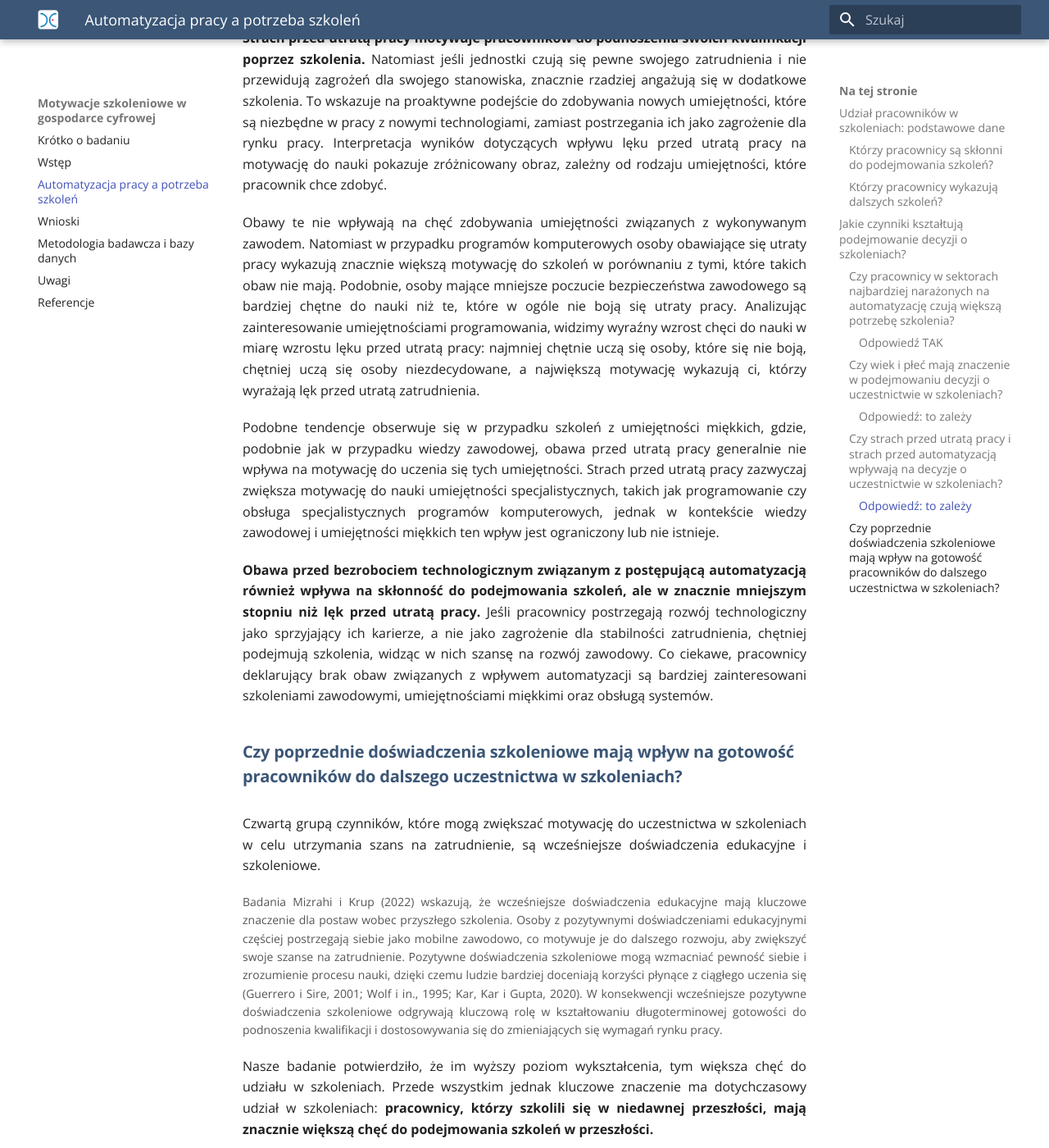
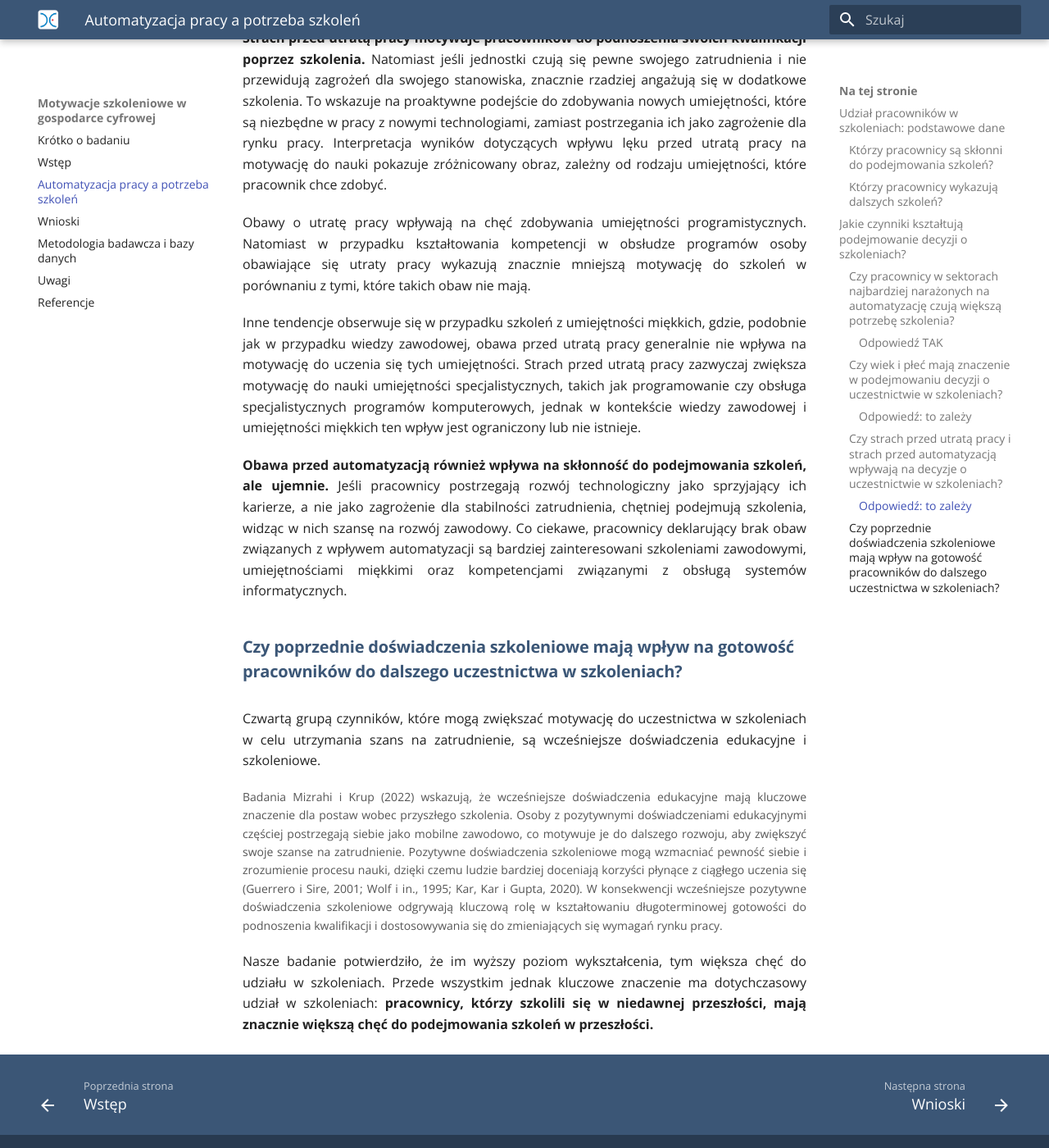
Before and after one commit to DELab-UW/site-test, an MkDocs documentation site: the page built from docs/automatyzacja.md, in a window 1280 px wide and 1400 px high, scrolled down 10668 px. Shown: the whole window at 82% size. Built offline with MkDocs 1.6.1 and Material for MkDocs 9.7.7, drawn with Linux system fonts in a browser that asks for light colours.

Commit message:
text changes

```diff
--- a/docs/automatyzacja.md
+++ b/docs/automatyzacja.md
@@ -215,14 +215,15 @@ Podobnie, badania Innocenti i Golin (2022) wykazały, że świadomość technolo
 <b>Strach przed utratą pracy motywuje pracowników do podnoszenia swoich kwalifikacji poprzez szkolenia.</b> Natomiast jeśli jednostki czują się pewne swojego zatrudnienia i nie przewidują zagrożeń dla swojego stanowiska, znacznie rzadziej angażują się w dodatkowe szkolenia. To wskazuje na proaktywne podejście do zdobywania nowych umiejętności, które są niezbędne w pracy z nowymi technologiami, zamiast postrzegania ich jako zagrożenie dla rynku pracy. Interpretacja wyników dotyczących wpływu lęku przed utratą pracy na motywację do nauki pokazuje zróżnicowany obraz, zależny od rodzaju umiejętności, które pracownik chce zdobyć.
 </div>
 <div style="text-align: justify; margin-bottom: 20px;">
-Obawy te nie wpływają na chęć zdobywania umiejętności związanych z wykonywanym zawodem. Natomiast w przypadku programów komputerowych osoby obawiające się utraty pracy wykazują znacznie większą motywację do szkoleń w porównaniu z tymi, które takich obaw nie mają. Podobnie, osoby mające mniejsze poczucie bezpieczeństwa zawodowego są bardziej chętne do nauki niż te, które w ogóle nie boją się utraty pracy. Analizując zainteresowanie umiejętnościami programowania, widzimy wyraźny wzrost chęci do nauki w miarę wzrostu lęku przed utratą pracy: najmniej chętnie uczą się osoby, które się nie boją, chętniej uczą się osoby niezdecydowane, a największą motywację wykazują ci, którzy wyrażają lęk przed utratą zatrudnienia.
+Obawy o utratę pracy wpływają na chęć zdobywania umiejętności programistycznych. Natomiast w przypadku kształtowania kompetencji w obsłudze programów osoby obawiające się utraty pracy wykazują znacznie mniejszą motywację do szkoleń w porównaniu z tymi, które takich obaw nie mają.
 </div>
 
-<div style="text-align: justify; margin-bottom: 20px;">Podobne tendencje obserwuje się w przypadku  szkoleń z umiejętności miękkich, gdzie, podobnie jak w przypadku wiedzy zawodowej, obawa przed utratą pracy generalnie nie wpływa na motywację do uczenia się tych umiejętności. Strach przed utratą pracy zazwyczaj zwiększa motywację do nauki umiejętności specjalistycznych, takich jak programowanie czy obsługa specjalistycznych programów komputerowych, jednak w kontekście wiedzy zawodowej i umiejętności miękkich ten wpływ jest ograniczony lub nie istnieje.
+<div style="text-align: justify; margin-bottom: 20px;">Inne tendencje obserwuje się w przypadku  szkoleń z umiejętności miękkich, gdzie, podobnie jak w przypadku wiedzy zawodowej, obawa przed utratą pracy generalnie nie wpływa na motywację do uczenia się tych umiejętności. Strach przed utratą pracy zazwyczaj zwiększa motywację do nauki umiejętności specjalistycznych, takich jak programowanie czy obsługa specjalistycznych programów komputerowych, jednak w kontekście wiedzy zawodowej i umiejętności miękkich ten wpływ jest ograniczony lub nie istnieje.
 </div>
 
 <div style="text-align: justify; margin-bottom: 40px;">
-<b>Obawa przed bezrobociem technologicznym związanym z postępującą automatyzacją również wpływa na skłonność do podejmowania szkoleń, ale w znacznie mniejszym stopniu niż lęk przed utratą pracy.</b> Jeśli pracownicy postrzegają rozwój technologiczny jako sprzyjający ich karierze, a nie jako zagrożenie dla stabilności zatrudnienia, chętniej podejmują szkolenia, widząc w nich szansę na rozwój zawodowy. Co ciekawe, pracownicy deklarujący brak obaw związanych z wpływem automatyzacji są bardziej zainteresowani szkoleniami zawodowymi, umiejętnościami miękkimi oraz obsługą systemów.
+<b>Obawa przed automatyzacją również wpływa na skłonność do podejmowania szkoleń, ale ujemnie.
+</b> Jeśli pracownicy postrzegają rozwój technologiczny jako sprzyjający ich karierze, a nie jako zagrożenie dla stabilności zatrudnienia, chętniej podejmują szkolenia, widząc w nich szansę na rozwój zawodowy. Co ciekawe, pracownicy deklarujący brak obaw związanych z wpływem automatyzacji są bardziej zainteresowani szkoleniami zawodowymi, umiejętnościami miękkimi oraz kompetencjami związanymi z obsługą systemów informatycznych.
 </div>
 
 
```
Also changed, not shown: site/automatyzacja/index.html, site/index.html, site/search/search_index.json, site/sitemap.xml, 1 other file.
